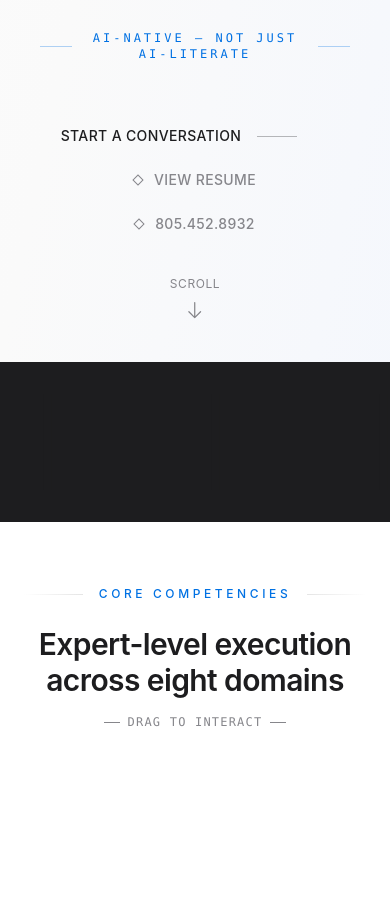
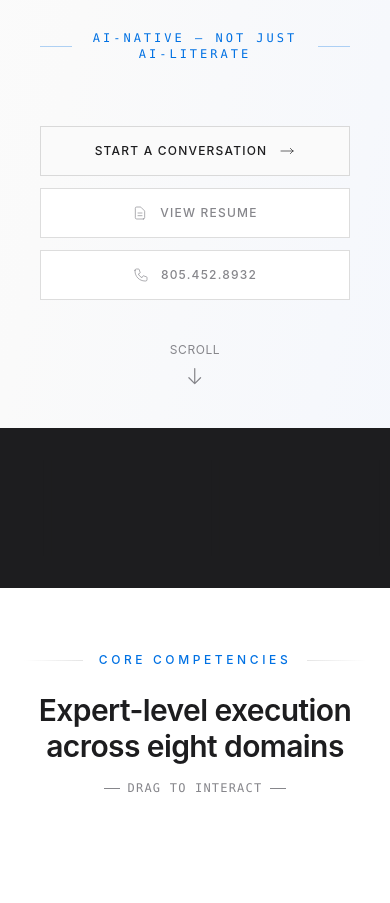
Before and after one commit to Mx7Zero/chrestenson.2026, a React (Vite) app in the folder fix/: page / in a window 390 px wide. Shown: the part 1540-2443 px from the top of the page. Built offline with nearby package versions, Linux system fonts and the light colour scheme.

Commit message:
CTA: thin bordered boxes, uniform sizing, faint backgrounds, mobile-friendly

```diff
--- a/fix/src/components/Hero.tsx
+++ b/fix/src/components/Hero.tsx
@@ -882,50 +882,50 @@ export const Hero = () => {
           </div>
         </div>
 
-        {/* CTA Buttons - Architectural, Minimal */}
-        <div ref={ctaRef} className="flex flex-col sm:flex-row items-center justify-center gap-6 md:gap-8">
-          {/* Primary - Clean line button */}
+        {/* CTA Buttons - Architectural with thin borders */}
+        <div ref={ctaRef} className="flex flex-col sm:flex-row items-stretch justify-center gap-3 md:gap-4">
+          {/* Primary - Start a Conversation */}
           <a
             href="mailto:matthew@chrestenson.com"
-            className="group relative inline-flex items-center gap-4 text-[#1D1D1F] text-sm font-medium tracking-wide uppercase"
+            className="group relative flex items-center justify-center gap-3 px-6 py-4 border border-[#1D1D1F]/15 bg-[#FAFAFA] hover:bg-[#1D1D1F] hover:border-[#1D1D1F] transition-all duration-300"
           >
-            <span className="relative">
+            <span className="text-xs font-medium tracking-widest uppercase text-[#1D1D1F] group-hover:text-white transition-colors duration-300">
               Start a Conversation
-              <span className="absolute -bottom-1 left-0 w-0 h-px bg-[#1D1D1F] transition-all duration-500 group-hover:w-full" />
             </span>
-            <span className="w-10 h-px bg-[#1D1D1F]/30 group-hover:w-16 group-hover:bg-[#1D1D1F] transition-all duration-500" />
             <svg
-              className="w-4 h-4 -translate-x-2 opacity-0 group-hover:translate-x-0 group-hover:opacity-100 transition-all duration-500"
+              className="w-4 h-4 text-[#1D1D1F] group-hover:text-white transition-colors duration-300"
               fill="none"
               stroke="currentColor"
               viewBox="0 0 24 24"
             >
-              <path strokeLinecap="round" strokeLinejoin="round" strokeWidth={1.5} d="M17 8l4 4m0 0l-4 4m4-4H3" />
+              <path strokeLinecap="round" strokeLinejoin="round" strokeWidth={1} d="M17 8l4 4m0 0l-4 4m4-4H3" />
             </svg>
           </a>
 
-          {/* Divider */}
-          <span className="hidden sm:block w-px h-6 bg-[#1D1D1F]/10" />
-
-          {/* Secondary - Resume */}
+          {/* Secondary - View Resume */}
           <button
             onClick={() => setIsResumeOpen(true)}
-            className="group relative inline-flex items-center gap-3 text-[#86868B] text-sm font-medium tracking-wide uppercase hover:text-[#1D1D1F] transition-colors duration-300"
+            className="group relative flex items-center justify-center gap-3 px-6 py-4 border border-[#1D1D1F]/15 bg-white hover:bg-[#F5F5F7] hover:border-[#1D1D1F]/30 transition-all duration-300"
           >
-            <span className="w-2 h-2 border border-current rotate-45 group-hover:bg-[#1D1D1F] group-hover:border-[#1D1D1F] transition-all duration-300" />
-            <span>View Resume</span>
+            <svg className="w-4 h-4 text-[#86868B] group-hover:text-[#1D1D1F] transition-colors duration-300" fill="none" stroke="currentColor" viewBox="0 0 24 24">
+              <path strokeLinecap="round" strokeLinejoin="round" strokeWidth={1} d="M9 12h6m-6 4h6m2 5H7a2 2 0 01-2-2V5a2 2 0 012-2h5.586a1 1 0 01.707.293l5.414 5.414a1 1 0 01.293.707V19a2 2 0 01-2 2z" />
+            </svg>
+            <span className="text-xs font-medium tracking-widest uppercase text-[#86868B] group-hover:text-[#1D1D1F] transition-colors duration-300">
+              View Resume
+            </span>
           </button>
-
-          {/* Divider */}
-          <span className="hidden sm:block w-px h-6 bg-[#1D1D1F]/10" />
 
           {/* Tertiary - Call */}
           <a
             href="tel:+18054528932"
-            className="group relative inline-flex items-center gap-3 text-[#86868B] text-sm font-medium tracking-wide uppercase hover:text-[#1D1D1F] transition-colors duration-300"
+            className="group relative flex items-center justify-center gap-3 px-6 py-4 border border-[#1D1D1F]/15 bg-white hover:bg-[#F5F5F7] hover:border-[#1D1D1F]/30 transition-all duration-300"
           >
-            <span className="w-2 h-2 border border-current rotate-45 group-hover:bg-[#1D1D1F] group-hover:border-[#1D1D1F] transition-all duration-300" />
-            <span>805.452.8932</span>
+            <svg className="w-4 h-4 text-[#86868B] group-hover:text-[#1D1D1F] transition-colors duration-300" fill="none" stroke="currentColor" viewBox="0 0 24 24">
+              <path strokeLinecap="round" strokeLinejoin="round" strokeWidth={1} d="M3 5a2 2 0 012-2h3.28a1 1 0 01.948.684l1.498 4.493a1 1 0 01-.502 1.21l-2.257 1.13a11.042 11.042 0 005.516 5.516l1.13-2.257a1 1 0 011.21-.502l4.493 1.498a1 1 0 01.684.949V19a2 2 0 01-2 2h-1C9.716 21 3 14.284 3 6V5z" />
+            </svg>
+            <span className="text-xs font-medium tracking-widest uppercase text-[#86868B] group-hover:text-[#1D1D1F] transition-colors duration-300">
+              805.452.8932
+            </span>
           </a>
         </div>
       </div>
```
